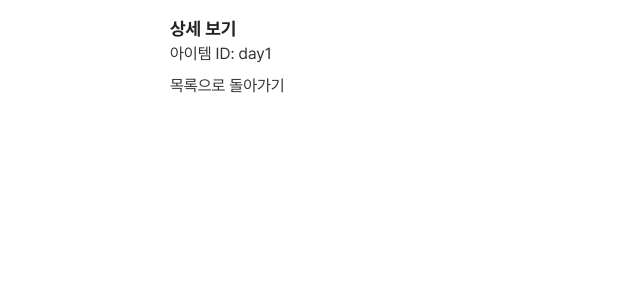
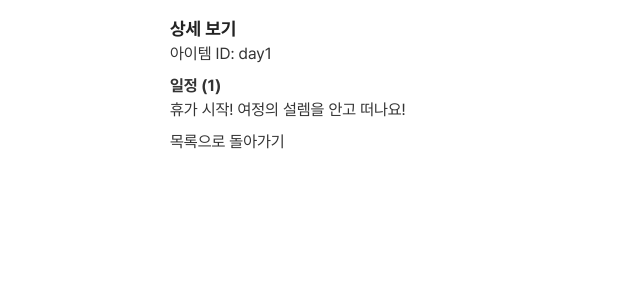
Before and after one commit to jdwcg/travel, a React (Vite) app: page /detail/day1 in a window 1280 px wide. Shown: the top 300 px of the page, without its empty margins (0-640 px from the left). Built offline with nearby package versions, Linux system fonts and the light colour scheme.

Commit message:
예약확인 id부여

```diff
--- /dev/null
+++ b/src/data/reservations.ts
@@ -0,0 +1,28 @@
+// src/data/reservations.ts
+export type ReservationItem = {
+    id: string;
+    date: string;
+    title: string;
+    content: string;
+};
+
+export const reservations: ReservationItem[] = [
+    {
+        id: 'r1',
+        date: '2025-07-02',
+        title: '비행기표',
+        content: '왕복 항공권 3인',
+    },
+    {
+        id: 'r2',
+        date: '2025-07-02',
+        title: '호텔 예약',
+        content: '제주도 호텔 3박',
+    },
+    {
+        id: 'r3',
+        date: '2025-07-02',
+        title: '렌터카 예약',
+        content: '제주도 렌터카 3일',
+    },
+];
--- a/src/pages/DetailPage.tsx
+++ b/src/pages/DetailPage.tsx
@@ -1,27 +1,75 @@
 // src/pages/DetailPage.tsx
-import React from 'react';
-import { useLocation, useParams, Link } from 'react-router-dom';
+import { useParams, useLocation, Link } from 'react-router-dom';
 import PageHeader from '../components/PageHeader';
 import { Container } from '../components/CommonLayout';
+import { travelDates } from '../data/travelDates';
+import type { TravelItem } from '../data/travelDates';
+import { reservations } from '../data/reservations';
+import type { ReservationItem } from '../data/reservations';
+type Item = (TravelItem | ReservationItem) & { kind: 'travel' | 'reservation' };
 
 export default function DetailPage() {
+    const params = useParams<{ id: string }>();
     const location = useLocation();
-    const params = useParams<{ id: string }>();
+    const id = params.id ?? '';
 
-    // 현재 경로로 복귀할 탭 결정 (가장 간단한 로직)
+    // 경로로 출처 판단 (간단하고 안정적)
     const pathname = location.pathname || '';
-    const backTo = pathname.startsWith('/reservation-detail')
-        ? '/reservation'
-        : pathname.startsWith('/detail')
-        ? '/schedule'
-        : '/schedule'; // 안전한 기본값
+    const source = pathname.startsWith('/reservation-detail')
+        ? 'reservation'
+        : 'travel';
 
+    // 데이터 조회
+    const item: Item | undefined =
+        source === 'reservation'
+            ? (reservations.find((r) => r.id === id) as
+                  | ReservationItem
+                  | undefined)
+                ? {
+                      ...(reservations.find(
+                          (r) => r.id === id,
+                      ) as ReservationItem),
+                      kind: 'reservation',
+                  }
+                : undefined
+            : (travelDates.find((t) => t.id === id) as TravelItem | undefined)
+            ? {
+                  ...(travelDates.find((t) => t.id === id) as TravelItem),
+                  kind: 'travel',
+              }
+            : undefined;
+
+    // 뒤로갈 경로 결정 (해당 탭 홈)
+    const backTo = source === 'reservation' ? '/reservation' : '/schedule';
+
+    if (!item) {
+        return (
+            <Container>
+                <PageHeader title="상세 보기" />
+                <p>해당 항목을 찾을 수 없습니다.</p>
+                <p>
+                    <Link to={backTo}>목록으로 돌아가기</Link>
+                </p>
+            </Container>
+        );
+    }
+
+    // 렌더: travel과 reservation 구조가 다르면 조건부로 표시
     return (
         <Container>
             <PageHeader title="상세 보기" />
-            <p>아이템 ID: {params.id}</p>
+            <p>아이템 ID: {id}</p>
+            <h3>
+                {'title' in item
+                    ? item.title
+                    : `일정 (${(item as TravelItem).date})`}
+            </h3>
 
-            {/* 단순한 링크: 해당 탭의 홈으로 이동 */}
+            {/* 공통 내용 표시 */}
+            <div>
+                <p>{item.content}</p>
+            </div>
+
             <p>
                 <Link to={backTo} aria-label="목록으로 돌아가기">
                     목록으로 돌아가기
--- a/src/pages/ReservationPage.tsx
+++ b/src/pages/ReservationPage.tsx
@@ -1,5 +1,4 @@
 // src/pages/ReservationPage.tsx
-import React from 'react';
 import PageHeader from '../components/PageHeader';
 import Tabs from '../components/Tabs';
 import {
@@ -7,22 +6,32 @@ import {
     ReservationSection,
     ReservationItem,
 } from '../components/CommonLayout';
-import { Link } from 'react-router-dom';
+import { Link, useLocation } from 'react-router-dom';
+import { reservations } from '../data/reservations'; // 실제 데이터 경로 확인
 
 export default function ReservationPage() {
+    const location = useLocation(); // 출처 전달(선택)
+
     return (
         <Container>
             <PageHeader title="10월 제주도 가족 여행" />
             <Tabs />
 
             <ReservationSection>
-                <p>예약확인 탭 내용입니다. (추후 구현 예정)</p>
-                <Link to="/reservation-detail/example-id">
-                    <ReservationItem>배표 예약 (보기)</ReservationItem>
-                </Link>
-                <Link to="/reservation-detail/example-id-2">
-                    <ReservationItem>캠핑장 예약 (보기)</ReservationItem>
-                </Link>
+                <p>예약확인 탭 내용입니다.</p>
+
+                {/* reservations 배열을 map 돌려서 실제 id로 링크 생성 */}
+                {reservations.map((r) => (
+                    <Link
+                        key={r.id}
+                        to={`/reservation-detail/${r.id}`}
+                        // state로 출처 전달하면 상세에서 정확히 복귀 가능
+                        state={{ from: location.pathname }}
+                        aria-label={`${r.title} 상세보기`}
+                    >
+                        <ReservationItem>{r.title} (보기)</ReservationItem>
+                    </Link>
+                ))}
             </ReservationSection>
         </Container>
     );
```
